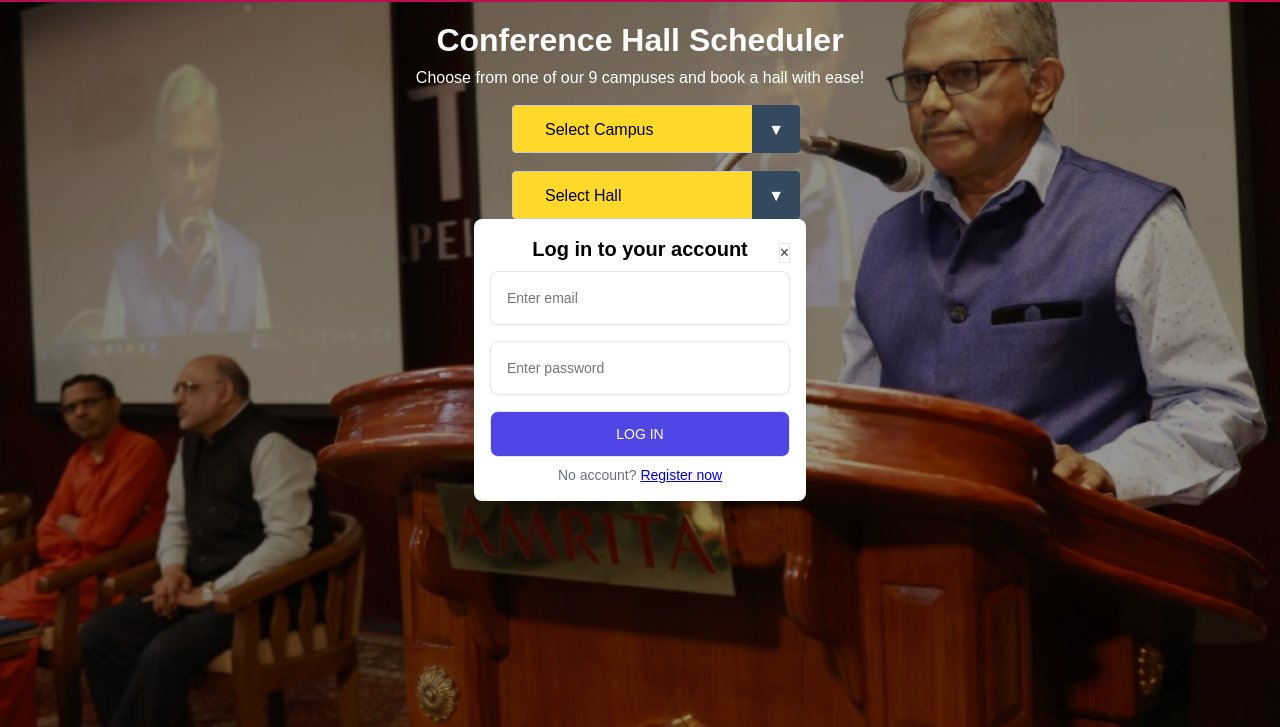
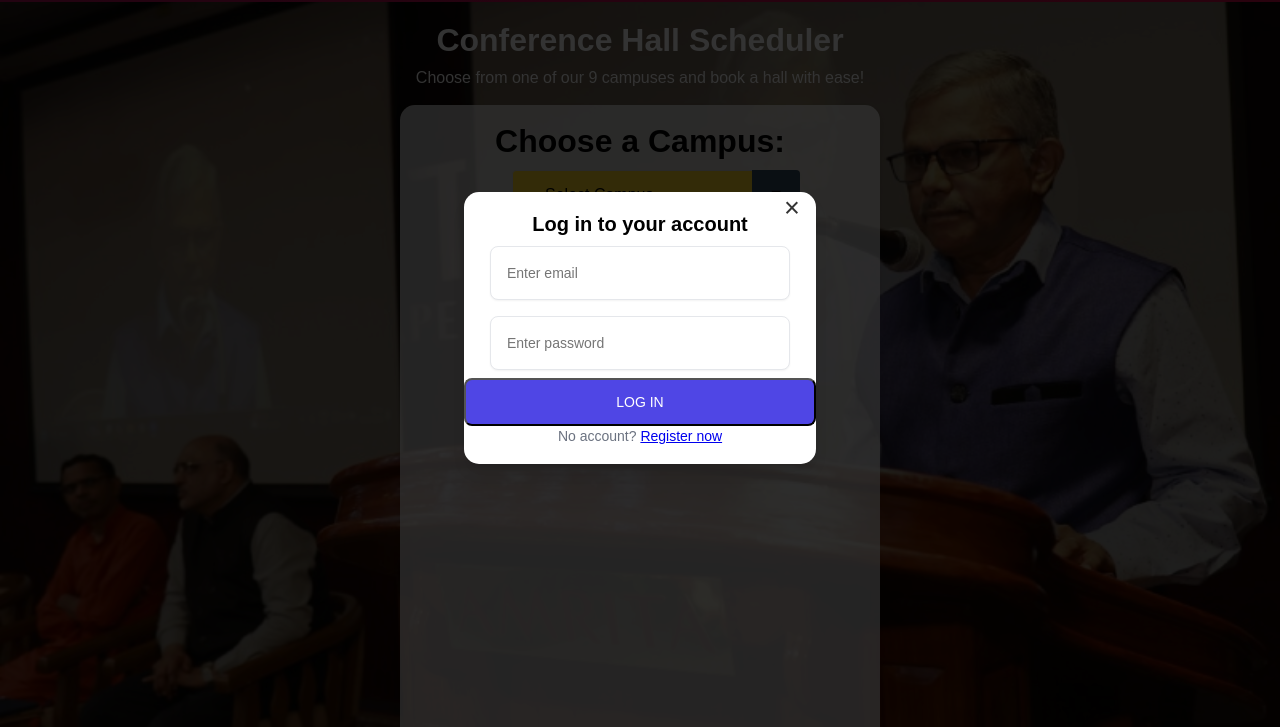
Before and after one commit to nithitsuki/uid-project, a website: page public/index.html in a window 1280 px wide. Both pictures are taken after a click on the button "Log In". Shown: the part 72-799 px from the top of the page. Drawn offline with Linux system fonts and the light colour scheme; no server answers.

Commit message:
FINALLY! We're Getting Somewhere.. frontend wise.

```diff
--- a/public/client.js
+++ b/public/client.js
@@ -31,17 +31,23 @@ const FirstSelection = document.getElementById("Branch-selector");
 function toggleForm(formToShow) {
   loginContainer.style.display = "none";
   registerContainer.style.display = "none";
+  document.getElementById('darkener').style.display = 'block';
   formToShow.style.display = "block";
 }
 
+// Form Closers
 close_form.addEventListener("click",function() {
   loginContainer.style.display = "none";
   registerContainer.style.display = "none";
+  document.getElementById('darkener').style.display = "none";
 })
 close_form2.addEventListener("click",function() {
   loginContainer.style.display = "none";
   registerContainer.style.display = "none";
+  document.getElementById('darkener').style.display = "none";
 })
+
+
 showLoginButton.addEventListener("click", function() {
   toggleForm(loginContainer);
 });
--- a/public/index.html
+++ b/public/index.html
@@ -8,7 +8,7 @@
     <link rel="shortcut icon" href="./static/favicon.ico" />
   </head>
   <body>
-
+    <div class="darkener" id="darkener"></div>
     <!-- Header -->
     <header>
       <div class="site-logo">
@@ -59,7 +59,10 @@
       <h2>Conference Hall Scheduler</h2>
       <p>Choose from one of our 9 campuses and book a hall with ease!</p>
       <br>
+      <div class="centered-box">
+        <br>
         <!-- Branch Selector -->
+         <h2>Choose a Campus:</h2>
         <div class="container">
           <div class="select">
             <select id="Branch-selector">
@@ -69,6 +72,8 @@
         </div>
         <!-- Hall Selector -->
         <br>
+
+        <h2>Choose a Hall:</h2>
         <div class="container">
           <div class="select">
             <select id="Hall-selector">
@@ -81,6 +86,7 @@
         <form class="form" id="login-container">
           <div style="position: relative">
             <button id="close-btn" class="close-btn">&times;</button>
+            <br>
             <p class="form-title">Log in to your account</p>
           </div>
           <div class="input-container">
@@ -100,6 +106,7 @@
         <form class="form" id="register-container">
           <div style="position: relative">
           <button id="close-btn2" class="close-btn">&times;</button>
+          <br>
           <p class="form-title">Register for an account</p>
         </div>
           <div class="input-container">
@@ -128,7 +135,9 @@
             Already haven an account?
             <a href="#" id="login-link">Log in</a>
           </p>
+          <br>
         </form>
+      </div>
       </div>
     </main>
   </body>
--- a/public/static/style.css
+++ b/public/static/style.css
@@ -148,6 +148,8 @@ label {
   /* 근데 이건 1행 정렬이된다. */
   .container {
     display: flex;
+    /* position: sticky; */
+
     justify-content: center;
     align-items: absolute;
   }
@@ -155,12 +157,31 @@ label {
 /*  SIGN UP */
 /* From Uiverse.io by nathann09 */
 .form {
-    background-color: #fff;
+    /* background-color: #fff;
     display: none;
     padding: 1rem;
     max-width: 350px;
-    border-radius: 0.5rem;
+    border-radius: 0.5rem;*/
     box-shadow: 0 10px 15px -3px rgba(0, 0, 0, 0.1), 0 4px 6px -2px rgba(0, 0, 0, 0.05);
+    display: none; /* Hidden by default */
+    position: fixed;
+    top: 0;
+    left: 0;
+    width: 40em;
+    max-width: 22em;
+    min-height: 17em;
+    max-height: 32em;
+    background-color: rgba(255, 255, 255, 1); /* Semi-transparent background */
+    align-items: center;
+    justify-content: center;
+    border-radius: 15px;
+    z-index: 999;
+        /* Make sure the div is centered on the screen */
+    /* position:; */
+    top: 50%;
+    left: 50%;
+    transform: translate(-50%, -50%);
+    margin: auto;
   }
 
   .form-title {
@@ -173,11 +194,11 @@ label {
 
 .close-btn {
   position: absolute;
-  top: 0px;
-  right: 0px;
+  top: auto;
+  right: 1rem;
   background: none;
   border: none;
-  font-size: 1rem;
+  font-size: 1.7rem;
   color: #333;
   cursor: pointer;
 }
@@ -190,7 +211,7 @@ label {
     position: relative;
   }
 
-  .input-container input, .form button {
+  .input-container input{
     outline: none;
     border: 1px solid #e5e7eb;
     margin: 8px 0;
@@ -267,3 +288,36 @@ label {
   .text {
     margin: 0 1.5em
   }
+
+  .centered-box {
+    min-width: 21em;
+    @media (min-width: 768px) {
+          width: 30em;
+      }
+    height: 50em; /* Adjust height as needed */
+    background-color: rgba(255, 255, 255, 0.7); /* Translucent white background */
+    border-radius: 15px; /* Rounded corners */
+    color: #000000;
+    /* Centering the div */
+    /* display: flex; */
+    justify-content: center;
+    align-items: center;
+
+    /* Make sure the div is centered on the screen */
+    /* position:; */
+    top: 50%;
+    left: 50%;
+    margin: auto;
+    box-shadow: 0 4px 6px rgba(0, 0, 0, 0.1); /* Optional: add shadow for better visibility */
+  }
+
+  .darkener {
+    position: fixed;
+    top: 0;
+    left: 0;
+    width: 100%;
+    height: 100%;
+    background-color: rgba(0, 0, 0, 0.8); /* Darkened effect */
+    display: none; /* Hidden by default */
+    z-index: 998; /* Make sure it's below the content with z-index 999 */
+}
```
Also changed, not shown: README.md.
